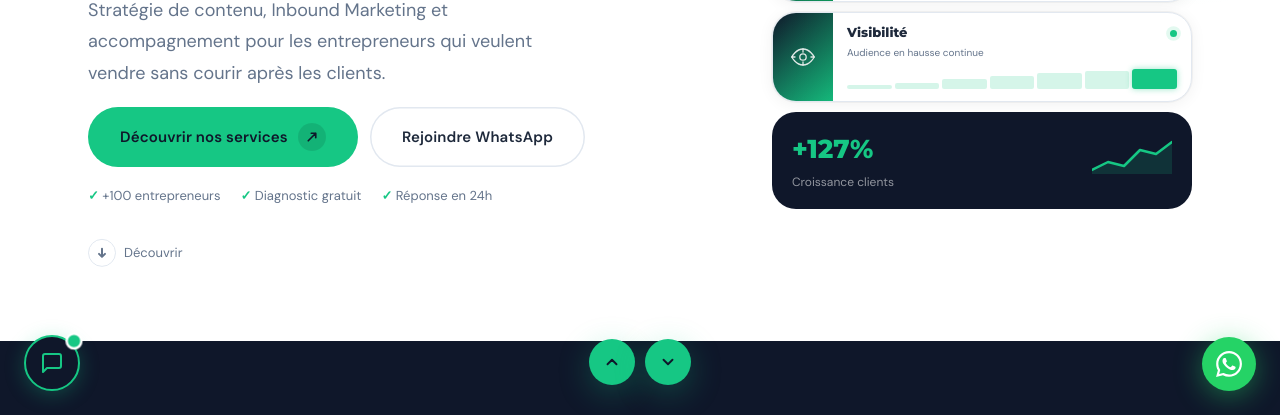
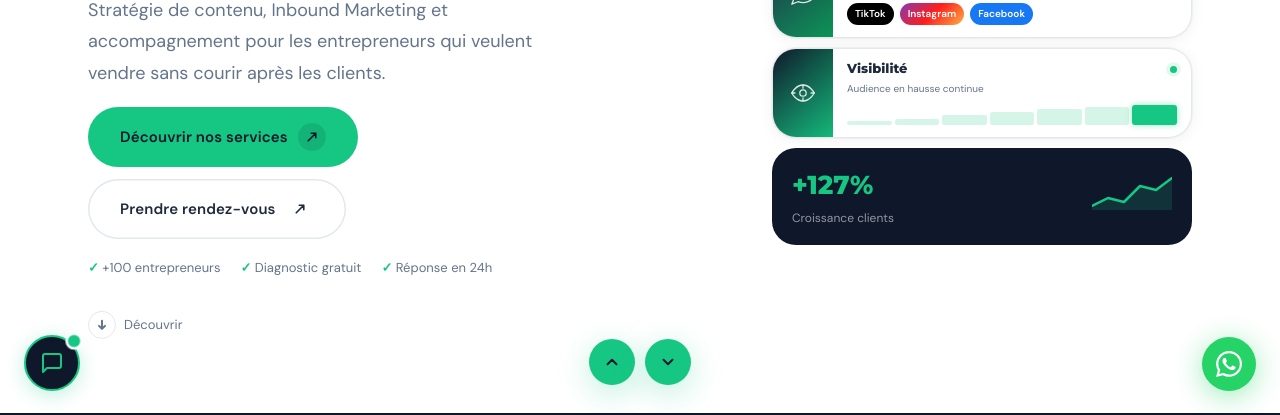
Before and after one commit to yasserathoumani95-maker/orrent-website, a plain HTML site: page index.html in a window 1280 px wide. Shown: the part 385-800 px from the top of the page. Drawn offline with Linux system fonts and the light colour scheme.

Commit message:
Hero : remplacement bouton Rejoindre WhatsApp par Prendre rendez-vous

```diff
--- a/index.html
+++ b/index.html
@@ -172,8 +172,9 @@
               <svg viewBox="0 0 16 16" width="12" height="12" fill="none" stroke="currentColor" stroke-width="2.2" stroke-linecap="round" stroke-linejoin="round"><path d="M3 13L13 3M13 3H7M13 3v6"/></svg>
             </span>
           </a>
-          <a href="https://chat.whatsapp.com/FhNm9t68yUzE7WHAMKfsgk?mode=gi_t" target="_blank" rel="noopener" class="btn btn-outline btn-lg">
-            Rejoindre WhatsApp
+          <a href="rendez-vous.html" class="btn btn-outline btn-lg">
+            Prendre rendez-vous
+            <span class="btn-icon"><svg viewBox="0 0 16 16" width="12" height="12" fill="none" stroke="currentColor" stroke-width="2.2" stroke-linecap="round" stroke-linejoin="round"><path d="M3 13L13 3M13 3H7M13 3v6"/></svg></span>
           </a>
         </div>
 
```
